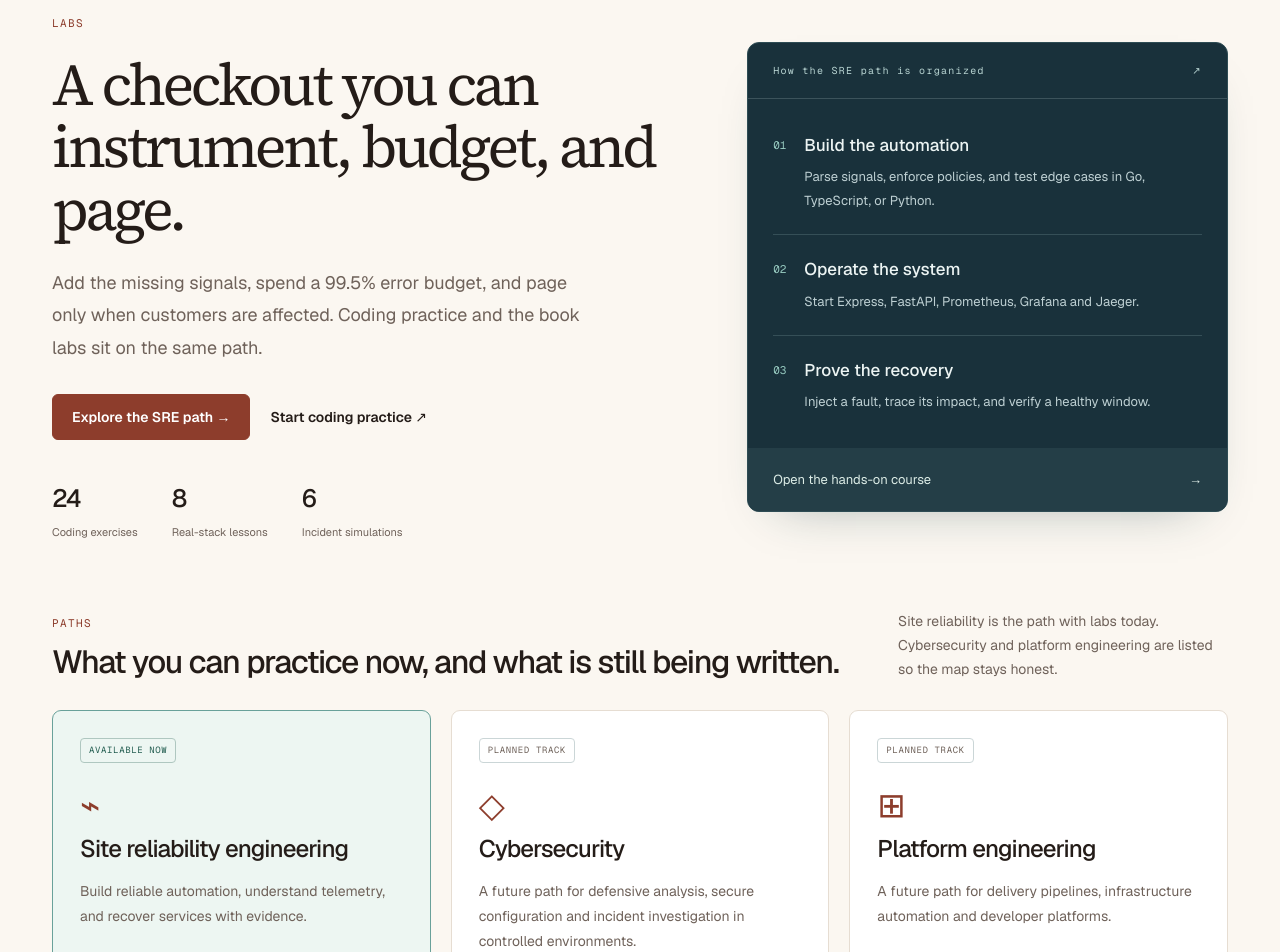
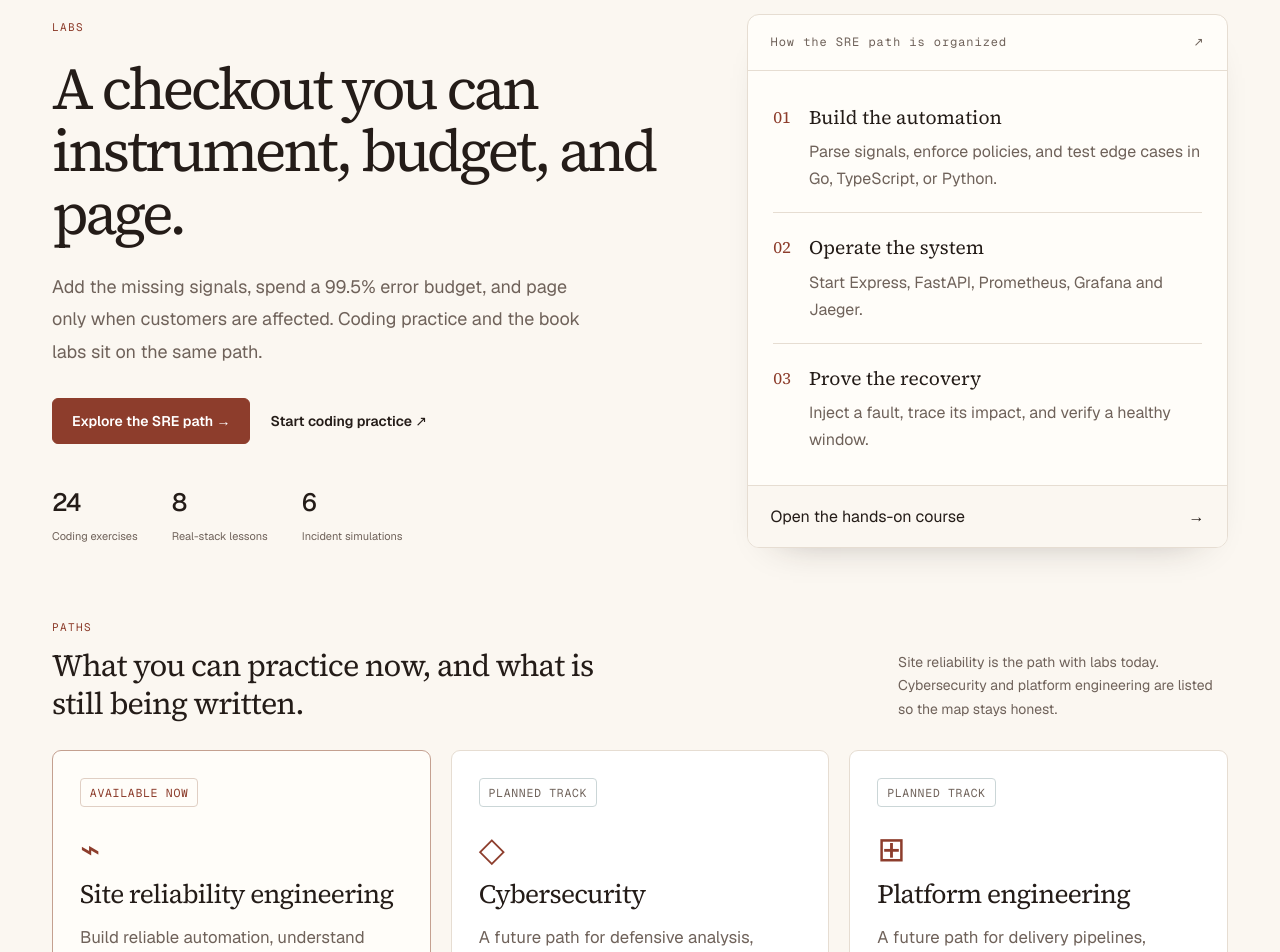
Before and after one commit to baodium/baodium-home, a Next.js app: page /labs in a window 1280 px wide. Shown: the part 140-1092 px from the top of the page. Built offline with nearby package versions, Linux system fonts and the light colour scheme.

Commit message:
Raise the lab type and keep the chapter walkthrough on the same cream surface.
Section titles use Source Serif 4, the labs panel matches the page, and the chapter story, SRE modes, and coding language choice still run.

```diff
--- a/content/experience/ch01/story/scenes.json
+++ b/content/experience/ch01/story/scenes.json
@@ -41,7 +41,7 @@
     {
       "act": "xray",
       "label": "The recommendation call",
-      "title": "Same moment, seen from the inside.",
+      "title": "The same moment, from the recommendation call.",
       "body_md": "Each figure is now a request. Product Page asks Catalog (fast), then calls Recommendation Service, which must **borrow one of 40 database connections** before its query can run.\n\nAll 40 are busy. Everyone else waits in line. That amber line is the incident.",
       "view": "xray",
       "target": 1.0,
--- a/src/app/globals.css
+++ b/src/app/globals.css
@@ -2001,13 +2001,18 @@ html[data-reader-theme="dark"] .book-interactive-concept {
   }
 }
 
+.lab-title {
+  font-family: var(--font-book), Georgia, serif;
+  font-weight: 500;
+}
+
 .exp-kicker {
   font-family: var(--font-mono);
-  font-size: 0.75rem;
+  font-size: 0.78rem;
   font-weight: 600;
-  letter-spacing: 0.11em;
+  letter-spacing: 0.08em;
   text-transform: uppercase;
-  color: var(--exp-kicker, #1f5f64);
+  color: var(--exp-kicker, #8d3d2c);
 }
 
 .exp-muted {
@@ -2759,11 +2764,11 @@ select.run-token {
 .cascade-siblings {
   display: flex;
   flex-wrap: wrap;
-  gap: 0.35rem 0.95rem;
-  margin-bottom: 1.35rem;
+  gap: 0.4rem 1rem;
+  margin-bottom: 1.5rem;
   font-family: var(--font-mono);
-  font-size: 0.68rem;
-  letter-spacing: 0.16em;
+  font-size: 0.78rem;
+  letter-spacing: 0.06em;
   text-transform: uppercase;
   color: var(--exp-faint);
 }
@@ -2775,7 +2780,7 @@ select.run-token {
 
 .sre-sections a[aria-current="page"],
 .cascade-siblings a[aria-current="page"] {
-  color: #1f5f64;
+  color: #8d3d2c;
 }
 
 .cascade-toolbar {
--- a/src/components/experience/ExperienceHub.tsx
+++ b/src/components/experience/ExperienceHub.tsx
@@ -40,8 +40,8 @@ export function ExperienceHub() {
     <div className="mx-auto w-full max-w-6xl px-4 py-10 sm:px-6 sm:py-14">
       <header className="max-w-2xl">
         <p className="exp-kicker">Practical System Design</p>
-        <h1 className="mt-3 text-balance font-serif text-[clamp(2.1rem,5vw,3.25rem)] leading-[1.05] tracking-[-0.03em] text-[color:var(--exp-fg)]">
-          Operate the chapter
+        <h1 className="lab-title mt-3 max-w-[16em] text-balance text-[clamp(2.1rem,5vw,3.15rem)] leading-[1.12] tracking-[-0.03em] text-[color:var(--exp-fg)]">
+          A production scenario for every chapter that has a lab.
         </h1>
         <p className="mt-4 text-lg leading-relaxed text-[color:var(--exp-muted)]">
           {CHAPTERS.length} chapters. {full} full incidents, {short} short labs, and {book} still
--- a/src/components/experience/chapter/ChapterExperience.tsx
+++ b/src/components/experience/chapter/ChapterExperience.tsx
@@ -154,7 +154,7 @@ function ChapterSession({ killercodaUrl, runnerUrl, labUrl }: ChapterProps) {
         <p className="font-mono text-sm uppercase tracking-[0.16em] text-[#b4532a]">
           Chapter {chapter.number} · {chapter.title}
         </p>
-        <h1 className="mt-4 max-w-[22ch] font-serif text-[clamp(2.15rem,3.4vw,3.15rem)] leading-[1.05] tracking-[-0.03em]">
+        <h1 className="lab-title mt-4 max-w-[18em] text-[clamp(2.15rem,3.4vw,3.05rem)] leading-[1.15] tracking-[-0.03em]">
           {chapter.headline}
         </h1>
       </header>
--- a/src/components/experience/chapter/StoryPanel.tsx
+++ b/src/components/experience/chapter/StoryPanel.tsx
@@ -54,7 +54,7 @@ export function StoryPanel({
       {beat ? (
         <>
           <p className="font-mono text-[0.75rem] uppercase tracking-[0.12em] text-[#6f625a]">{beat.label}</p>
-          <h2 className="mt-3 font-serif text-[1.85rem] leading-snug tracking-[-0.02em]">{beat.title}</h2>
+          <h2 className="lab-title mt-3 text-[1.7rem] leading-snug tracking-[-0.02em]">{beat.title}</h2>
           <div className="mt-5 space-y-4 text-lg leading-relaxed">
             {beat.body_md.split("\n\n").map((paragraph) => {
               const trimmed = paragraph.trim();
--- a/src/components/labs/labs.css
+++ b/src/components/labs/labs.css
@@ -160,10 +160,10 @@
 .labs-button.secondary {
   background: transparent;
   color: var(--lab-ink);
-  border-color: #a8bdbb;
+  border-color: #d4c8ba;
 }
 .labs-button.secondary:hover {
-  background: #e5efec;
+  background: #f3ebe3;
 }
 .labs-text-link {
   font-size: 14px;
@@ -189,22 +189,22 @@
   color: var(--lab-muted);
 }
 .labs-hero-panel {
-  border: 1px solid #2e4c54;
+  border: 1px solid var(--lab-line);
   border-radius: 12px;
-  background: #19313b;
-  color: #ecf4f3;
-  box-shadow: 0 22px 50px -32px #153a3b66;
+  background: #fffdf9;
+  color: var(--lab-ink);
+  box-shadow: 0 18px 40px -32px rgba(36, 28, 24, 0.45);
   overflow: hidden;
 }
 .labs-panel-top {
   font-family: var(--font-geist-mono), monospace;
-  font-size: 10px;
-  letter-spacing: 0.13em;
+  font-size: 0.75rem;
+  letter-spacing: 0.08em;
   display: flex;
   justify-content: space-between;
-  padding: 20px 25px;
-  border-bottom: 1px solid #3c535b;
-  color: #b7d3d1;
+  padding: 1.15rem 1.4rem;
+  border-bottom: 1px solid var(--lab-line);
+  color: var(--lab-muted);
 }
 .labs-hero-panel ol {
   list-style: none;
@@ -214,35 +214,37 @@
 .labs-hero-panel li {
   display: flex;
   gap: 18px;
-  padding: 22px 0;
-  border-bottom: 1px solid #354f57;
+  padding: 1.25rem 0;
+  border-bottom: 1px solid var(--lab-line);
 }
 .labs-hero-panel li:last-child {
   border: 0;
 }
 .labs-hero-panel li > span {
-  font-family: var(--font-geist-mono);
-  font-size: 11px;
-  color: #96c9bf;
-  padding-top: 4px;
+  font-family: var(--font-book), Georgia, serif;
+  font-size: 1.05rem;
+  color: var(--lab-accent);
+  padding-top: 2px;
 }
 .labs-hero-panel strong {
-  font-size: 17px;
+  font-family: var(--font-book), Georgia, serif;
+  font-size: 1.2rem;
   font-weight: 500;
 }
 .labs-hero-panel p {
-  font-size: 13px;
-  line-height: 1.8;
-  color: #bed0d3;
-  margin: 7px 0 0;
+  font-size: 1rem;
+  line-height: 1.7;
+  color: var(--lab-muted);
+  margin: 0.4rem 0 0;
 }
 .labs-hero-panel > a {
   display: flex;
   justify-content: space-between;
-  padding: 22px 25px;
-  background: #243e47;
-  font-size: 13px;
-  color: #dcece6;
+  padding: 1.15rem 1.4rem;
+  border-top: 1px solid var(--lab-line);
+  background: #fbf7f1;
+  font-size: 1rem;
+  color: var(--lab-ink);
 }
 .labs-section-heading {
   display: flex;
@@ -254,11 +256,13 @@
 .labs-section-heading h2,
 .labs-practice-options h2,
 .labs-book-bridge h2 {
-  font-size: 32px;
+  font-family: var(--font-book), Georgia, serif;
+  font-size: clamp(1.7rem, 2.4vw, 2.15rem);
   font-weight: 500;
-  line-height: 1.2;
-  letter-spacing: -0.04em;
+  line-height: 1.22;
+  letter-spacing: -0.03em;
   margin: 0;
+  max-width: 18em;
 }
 .labs-section-heading p:last-child {
   max-width: 330px;
@@ -283,8 +287,8 @@
   background: #fff;
 }
 .labs-track.active {
-  border-color: #69a19a;
-  background: #edf6f2;
+  border-color: #c4a090;
+  background: #fffdf9;
 }
 .labs-track.active:hover {
   border-color: #8d3d2c;
@@ -292,14 +296,14 @@
 }
 .labs-badge {
   align-self: flex-start;
-  padding: 5px 8px;
-  border: 1px solid #afc7c0;
-  color: #245e51;
+  padding: 0.3rem 0.55rem;
+  border: 1px solid #e0cfc4;
+  color: var(--lab-accent);
   border-radius: 4px;
   font-family: var(--font-geist-mono);
   text-transform: uppercase;
-  font-size: 9px;
-  letter-spacing: 0.07em;
+  font-size: 0.72rem;
+  letter-spacing: 0.06em;
 }
 .labs-track.planned .labs-badge {
   border-color: #cbd6d7;
@@ -312,17 +316,18 @@
   color: var(--lab-accent);
 }
 .labs-track h3 {
-  font-size: 24px;
-  letter-spacing: -0.035em;
+  font-family: var(--font-book), Georgia, serif;
+  font-size: 1.65rem;
+  letter-spacing: -0.03em;
   line-height: 1.2;
   font-weight: 500;
-  margin: 0 0 15px;
+  margin: 0 0 0.8rem;
 }
 .labs-track p {
-  font-size: 14px;
+  font-size: 1.05rem;
   color: var(--lab-muted);
-  line-height: 1.8;
-  margin: 0 0 22px;
+  line-height: 1.7;
+  margin: 0 0 1.2rem;
   flex: 1;
 }
 .labs-track-topics {
@@ -588,17 +593,19 @@
   padding: 0 0 30px;
 }
 .coding-prompt h1 {
-  font-size: 34px;
-  line-height: 1.12;
-  letter-spacing: -0.045em;
-  font-weight: 550;
-  margin: 0 0 22px;
+  font-family: var(--font-book), Georgia, serif;
+  font-size: clamp(1.8rem, 2.4vw, 2.2rem);
+  line-height: 1.18;
+  letter-spacing: -0.03em;
+  font-weight: 500;
+  margin: 0 0 1.1rem;
 }
 .coding-prompt h2 {
-  font-size: 18px;
-  font-weight: 600;
+  font-family: var(--font-book), Georgia, serif;
+  font-size: 1.25rem;
+  font-weight: 500;
   letter-spacing: -0.02em;
-  margin: 28px 0 13px;
+  margin: 1.6rem 0 0.7rem;
 }
 .coding-prompt h3 {
   font-size: 13px;
--- a/src/components/sre/foundations.css
+++ b/src/components/sre/foundations.css
@@ -4,8 +4,8 @@
   --product-critical: #a63d2c;
 }
 .product-eyebrow {
-  font: 500 11px/1.6 var(--font-mono);
-  letter-spacing: 0.12em;
+  font: 500 0.78rem/1.5 var(--font-mono);
+  letter-spacing: 0.08em;
   text-transform: uppercase;
 }
 .product-button {
```
Also changed, not shown: src/components/sre/catalog.css (+10 -7 lines), src/components/sre/laboratory.css (+5 -4 lines).
